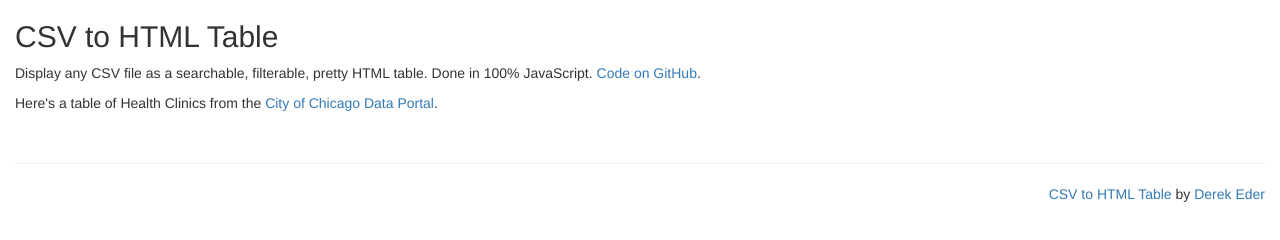
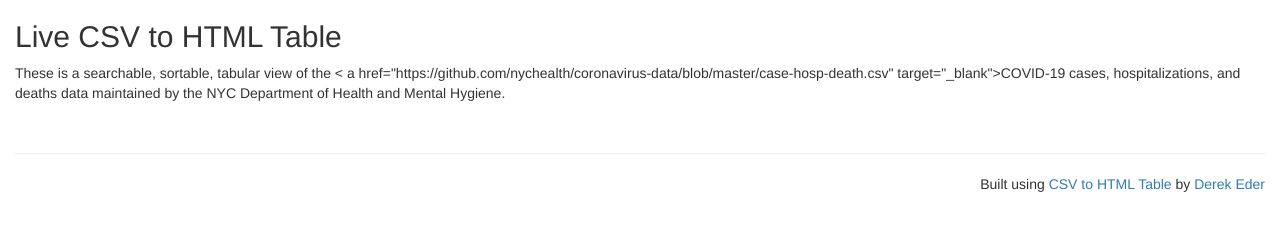
Before and after one commit to kerrygathers/live-csv-table, a plain HTML site: page index.html in a window 1280 px wide. Drawn offline with Linux system fonts and the light colour scheme; no server answers.

Commit message:
Update copy

```diff
--- a/index.html
+++ b/index.html
@@ -6,7 +6,7 @@
     <meta http-equiv="X-UA-Compatible" content="IE=edge">
     <meta name="viewport" content="width=device-width, initial-scale=1">
     <!-- The above 3 meta tags *must* come first in the head; any other head content must come *after* these tags -->
-    <title>CSV to HTML Table</title>
+    <title>Live CSV to HTML Table</title>
     <meta name="author" content="Derek Eder">
     <meta content="Display any CSV file as a searchable, filterable, pretty HTML table" />
 
@@ -24,11 +24,9 @@
 <body>
     <div class="container-fluid">
 
-        <h2>CSV to HTML Table</h2>
+        <h2>Live CSV to HTML Table</h2>
 
-        <p>Display any CSV file as a searchable, filterable, pretty HTML table. Done in 100% JavaScript. <a href='https://github.com/derekeder/csv-to-html-table'>Code on GitHub</a>.</p>
-
-        <p>Here's a table of Health Clinics from the <a href='https://data.cityofchicago.org/browse?q=health%20clinic&sortBy=relevance&utf8=%E2%9C%93'>City of Chicago Data Portal</a>.</p>
+        <p>These is a searchable, sortable, tabular view of the < a href="https://github.com/nychealth/coronavirus-data/blob/master/case-hosp-death.csv" target="_blank">COVID-19 cases, hospitalizations, and deaths data</a> maintained by the NYC Department of Health and Mental Hygiene.</p>
 
         <div id='table-container'></div>
 
@@ -37,7 +35,7 @@
     <footer class='footer'>
         <div class='container-fluid'>
             <hr />
-            <p class='pull-right'><a href='https://github.com/derekeder/csv-to-html-table'>CSV to HTML Table</a> by <a href='http://derekeder.com'>Derek Eder</a></p>
+            <p class='pull-right'>Built using <a href='https://github.com/derekeder/csv-to-html-table'>CSV to HTML Table</a> by <a href='http://derekeder.com'>Derek Eder</a></p>
         </div>
     </footer>
 
```
